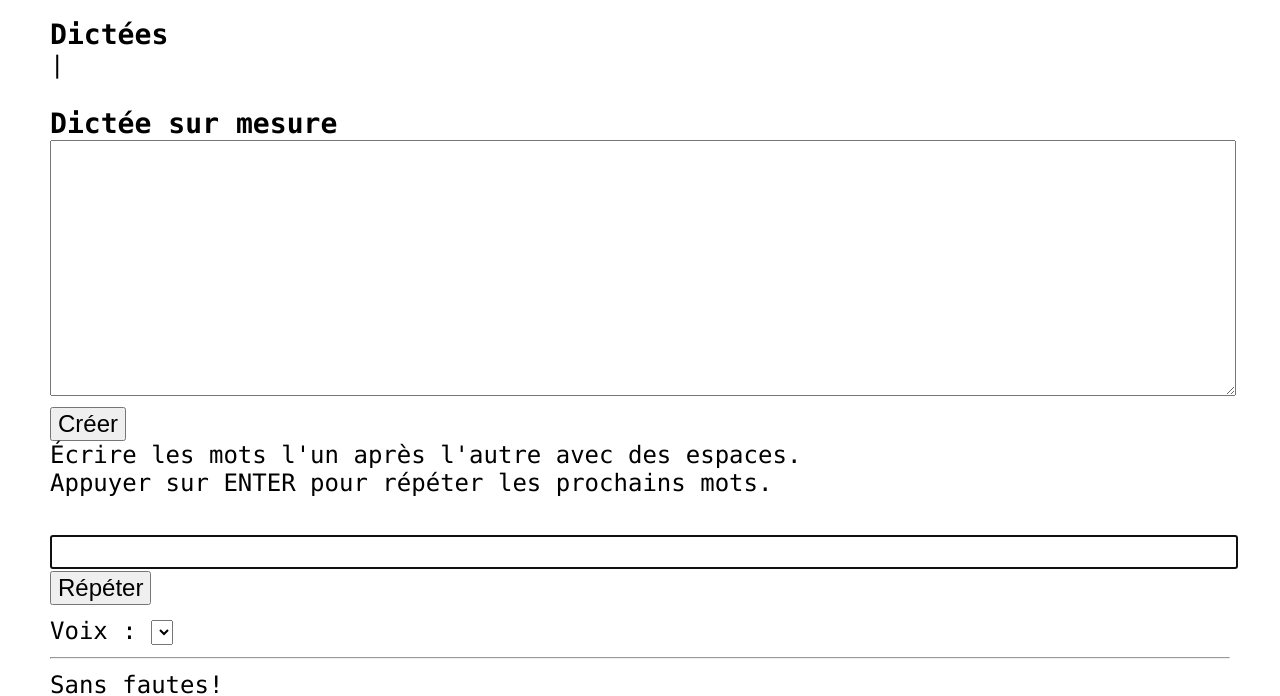
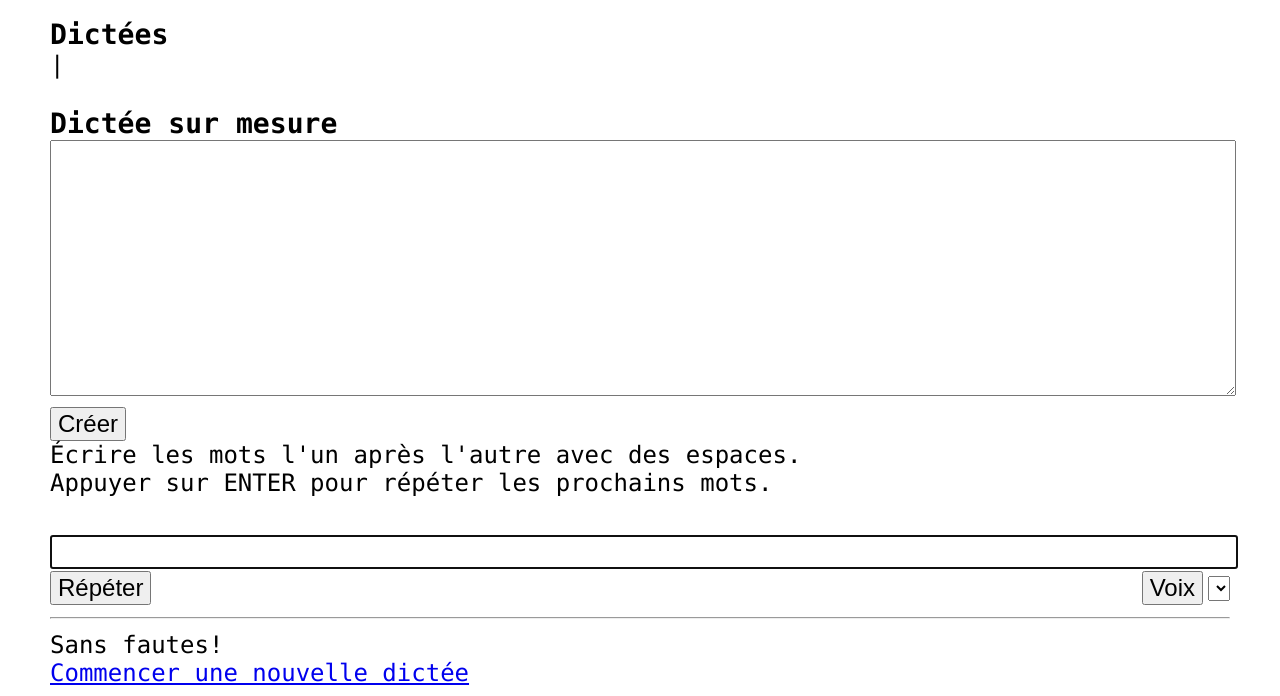
Before and after one commit to steph-lebl/robot-dictee, a plain HTML site: page index.html in a window 1280 px wide. Shown: the part 106-802 px from the top of the page. Drawn offline with Linux system fonts and the light colour scheme; a script that the page names is missing.

Commit message:
feat: ux selection voix

```diff
--- a/index.html
+++ b/index.html
@@ -99,11 +99,12 @@
 
       <input id="currentWordText" type="text" name="currentWordText" autofocus data-bind='textInput: currentWordText, visible:dictation().isFinished()===false'/>
 
-      <button id="repeat-button" title="Raccourci: ENTER pour répéter" type="submit">Répéter</button>
-
-      <div id="voice-selector">
-        <label for="voiceSelect">Voix : </label>
-        <select id="voiceSelect" data-bind="options: availableVoices, optionsText: function(v){ return v.name + ' (' + v.lang + ')'; }, value: selectedVoice"></select>
+      <div id="controls-bar">
+        <button id="repeat-button" title="Raccourci: ENTER pour répéter" type="submit">Répéter</button>
+        <div id="voice-selector">
+          <button type="button" data-bind="click: toggleVoiceSelector">Voix</button>
+          <select id="voiceSelect" data-bind="options: availableVoices, optionsText: function(v){ return v.name + ' (' + v.lang + ')'; }, value: selectedVoice, visible: showVoiceSelector"></select>
+        </div>
       </div>
 
       <div data-bind='if:dictation().isFinished()'>
--- a/robotDictee.css
+++ b/robotDictee.css
@@ -52,8 +52,7 @@ button, input, textarea{
 }
 
 #repeat-button{
-  margin-top: 2px;
-  margin-bottom: 2px;
+  margin: 0;
 }
 
 h3{
@@ -88,10 +87,20 @@ h3{
   float: right;
 }
 
+#controls-bar {
+  display: flex;
+  align-items: center;
+  justify-content: space-between;
+  margin-top: 2px;
+  margin-bottom: 2px;
+}
+
 #voice-selector {
-  margin-top: 10px;
+  display: flex;
+  align-items: center;
 }
 
 #voice-selector select {
   font-size: 80%;
+  margin-left: 5px;
 }
--- a/viewModel.js
+++ b/viewModel.js
@@ -8,6 +8,7 @@
     var _currentWordText = ko.observable("");
     var _segmentSaidSubscription=null;
     var _currentPage =  ko.observable('newDictation');
+    var _showVoiceSelector = ko.observable(false);
 
     _currentWordText.subscribe(onCurrentWordTextChanged);
 
@@ -23,7 +24,9 @@
       showMobileHowToPage,
       currentPage:_currentPage,
       availableVoices: textToSpeechEngine.availableVoices,
-      selectedVoice: textToSpeechEngine.selectedVoice
+      selectedVoice: textToSpeechEngine.selectedVoice,
+      showVoiceSelector: _showVoiceSelector,
+      toggleVoiceSelector: function(){ _showVoiceSelector(!_showVoiceSelector()); }
     }
 
     function onCurrentWordTextChanged(newValue){
```
